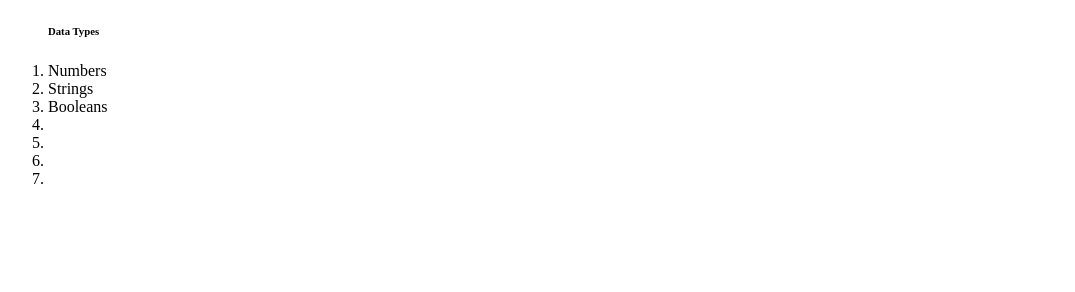
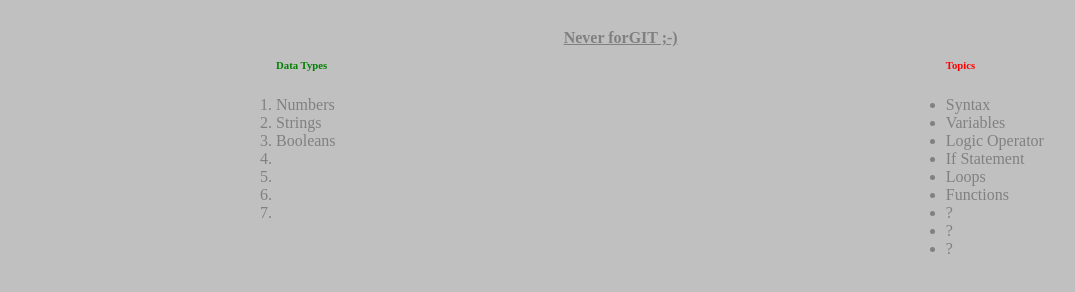
Before and after one commit to jensso/DCI_projects, a plain HTML site: page Exercises/javascripting.html in a window 1280 px wide. Shown: the whole page, without its empty margins (0-1075 px from the left). Drawn offline with Linux system fonts and the light colour scheme.

Commit message:
js html styled

```diff
--- a/Exercises/javascripting.html
+++ b/Exercises/javascripting.html
@@ -6,9 +6,9 @@
   <meta http-equiv="X-UA-Compatible" content="ie=edge">
   <title>javascripting deluxe</title>
 </head>
-<body>
-  <ol>
-    <h6>Data Types</h6>
+<body style="display: flex; background: silver; color: grey;">
+  <ol style="margin: 2vw auto;">
+    <h6 style="color: green;">Data Types</h6>
     <li>Numbers</li>
     <li>Strings</li>
     <li>Booleans</li>
@@ -17,7 +17,21 @@
     <li></li>
     <li></li>
   </ol>
-  <script src="../Scripts/javascripting.js"></script>
+  <h4 style="text-decoration: underline;">Never forGIT   ;-)</h4>
+  <ul style="margin: 2vw auto;">
+    <h6 style="color: red;">Topics</h6>
+    <li>Syntax</li>
+    <li>Variables</li>
+    <li>Logic Operator</li>
+    <li>If Statement</li>
+    <li>Loops</li>
+    <li>Functions</li>
+    <li>?</li>
+    <li>?</li>
+    <li>?</li>
+  </ul>
+  <script src="../Scripts/theRetirementProblem.js"></script>
+  <!-- <script src="../Scripts/javascripting.js"></script> -->
   <!-- <script src="../Scripts/payTheEmployees.js"></script> -->
   <!-- <script src="../Scripts/clothingSaleExercise.js"></script> -->
   <!-- <script src="../Scripts/theBettingProblem.js"></script> -->
--- a/Scripts/javascripting.js
+++ b/Scripts/theRetirementProblem.js
@@ -22,8 +22,9 @@ function pension(age, retirementAge, monthlyIncome, savedMoneyPerMonthInPercent)
     }
 
 }
-
+pension(62, 67, 500, 10);
 pension(25, 67, 2500, 7);
 pension(47, 65, 1850, 5);
+pension(67, 21, 500, 10);
 pension(18, 66, 1200, 6.5);
 pension(40, 63, 4800, 3.6);
```
Also changed, not shown: Scripts/theBettingProblem.js (added, +10 -0 lines), Scripts/thePrimeNumberProblem.js (added, +23 -0 lines), Scripts/zeugnisFunction.js (added, +48 -0 lines).
